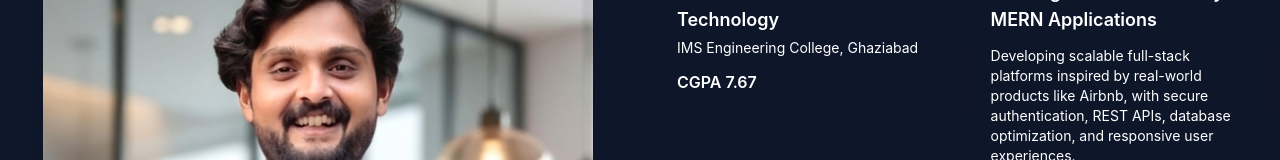
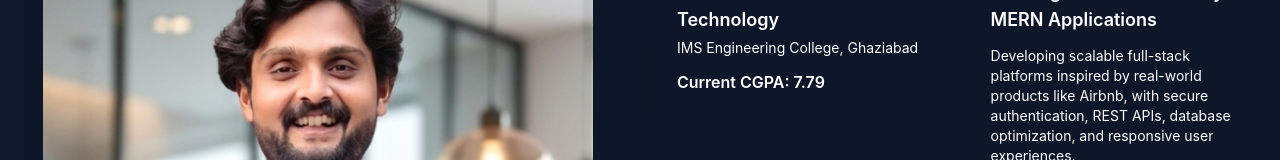
Before and after one commit to as588895/Portfolio, a React (Vite) app: page / in a window 1280 px wide. Shown: the part 1273-1433 px from the top of the page. Built offline with nearby package versions, Linux system fonts and the light colour scheme.

Commit message:
update CGPA

```diff
--- a/src/components/About.jsx
+++ b/src/components/About.jsx
@@ -15,7 +15,7 @@ export default function About(){
               <div className="text-sm text-muted">Education</div>
               <div className="mt-2 text-lg font-semibold">B.Tech Information Technology</div>
               <div className="text-sm text-muted mt-1">IMS Engineering College, Ghaziabad</div>
-              <div className="mt-3 font-semibold">CGPA 7.67</div>
+              <div className="mt-3 font-semibold">Current CGPA: 7.79</div>
             </div>
             <div className="card-box p-5">
   <div className="text-sm text-muted">Currently</div>
```
